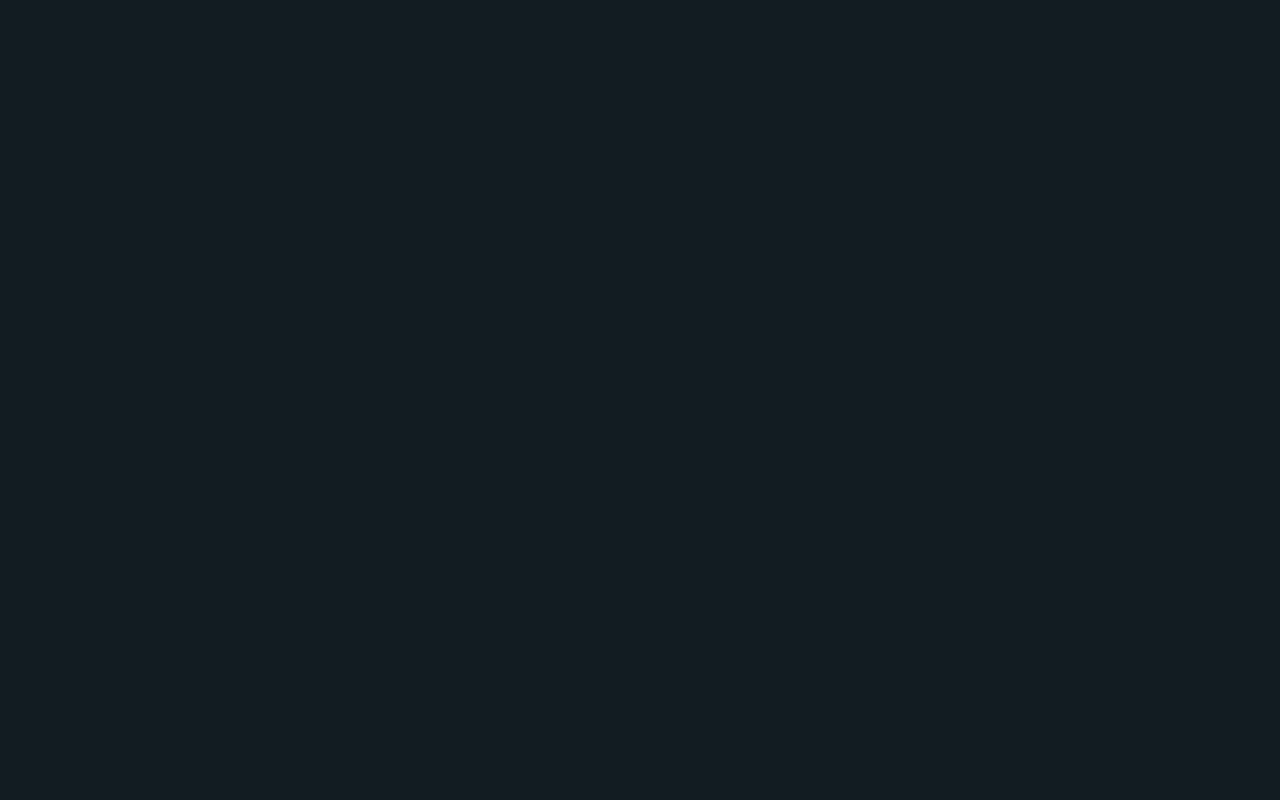
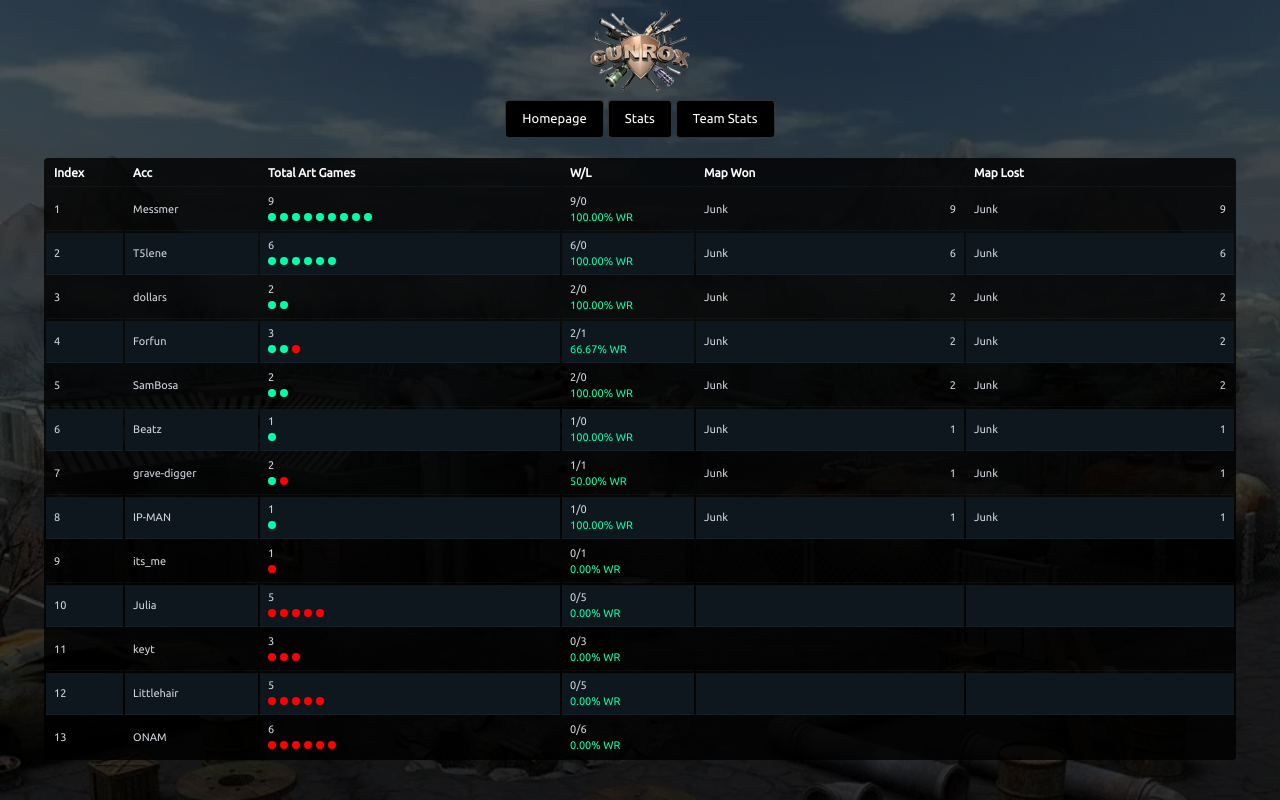
Before and after one commit to JieJ23/gunroxarts, a React (Vite) app: page /TeamStats in a window 1280 px wide. Before the commit this address had no page. Built offline with nearby package versions, Linux system fonts and the light colour scheme.

Commit message:
Added Stats for Team/Outpost

```diff
--- a/src/App.jsx
+++ b/src/App.jsx
@@ -17,6 +17,9 @@ export default function App() {
         <Link to={`/Stats`}>
           <div className="p-2 border border-white/20 rounded text-white bg-black px-4">Stats</div>
         </Link>
+        <Link to={`/TeamStats`}>
+          <div className="p-2 border border-white/20 rounded text-white bg-black px-4">Team Stats</div>
+        </Link>
       </div>
       {/* Solo */}
       <div className="divider divider-neutral font-[Jersey] text-[24px] text-white my-5">1v1 Battles</div>
--- a/src/Data/Outpost.jsx
+++ b/src/Data/Outpost.jsx
@@ -11,7 +11,7 @@ export const teambattles = [
   {
     time: "1/16/2026",
     map: "Junk",
-    p1: "ONAM,LittleHair,keyt",
+    p1: "ONAM,Littlehair,keyt",
     p2: "SamBosa,Messmer,dollars",
     win: "SamBosa,Messmer,dollars",
     link: "https://www.youtube.com/watch?v=OEKl7o14EE0",
--- a/src/Page/Stats.jsx
+++ b/src/Page/Stats.jsx
@@ -49,6 +49,9 @@ export default function Stats() {
         </Link>
         <Link to={`/Stats`}>
           <div className="p-2 border border-white/20 rounded text-white bg-black px-4">Stats</div>
+        </Link>
+        <Link to={`/TeamStats`}>
+          <div className="p-2 border border-white/20 rounded text-white bg-black px-4">Team Stats</div>
         </Link>
       </div>
       <div className="w-full max-w-300 mx-auto p-1">
--- /dev/null
+++ b/src/Page/TeamStats.jsx
@@ -0,0 +1,131 @@
+import Background from "../Components/Background";
+import { Link } from "react-router-dom";
+import { teambattles } from "../Data/Outpost"
+
+const allTeamPlayer = [... new Set(
+    teambattles.flatMap(obj => obj.p1.split(",") || obj.p2.split(","))
+)].sort((a, b) =>
+    a.localeCompare(b, undefined, { sensitivity: "base" }),
+);
+
+export default function TeamStats() {
+
+    const codex = [];
+    for (let i = 0; i < allTeamPlayer.length; i++) {
+        const playerArray = teambattles
+            .filter((obj) => obj.p1.split(",").includes(allTeamPlayer[i]) || obj.p2.split(",").includes(allTeamPlayer[i]))
+            .sort((a, b) => new Date(b.time) - new Date(a.time));
+        const gamesWon = playerArray.filter((obj) => obj.win.split(",").includes(allTeamPlayer[i]))
+        const gamesLost = playerArray.filter((obj) => obj.win.split(",").includes(allTeamPlayer[i]))
+        const wonMaps = Object.entries(
+            gamesWon.reduce((acc, ite) => {
+                const mapPlayed = ite.map;
+                acc[mapPlayed] = (acc[mapPlayed] || 0) + 1;
+                return acc;
+            }, {}),
+        );
+        const lostMaps = Object.entries(
+            gamesLost.reduce((acc, ite) => {
+                const mapPlayed = ite.map;
+                acc[mapPlayed] = (acc[mapPlayed] || 0) + 1;
+                return acc;
+            }, {}),
+        );
+        codex.push({
+            pn: allTeamPlayer[i],
+            gamesArr: playerArray,
+            winsArr: gamesWon,
+            mapObject: wonMaps,
+            mapObjectLost: lostMaps,
+        });
+    }
+
+    const orderCodex = codex.sort((a, b) => b.winsArr.length - a.winsArr.length);
+
+    return (
+        <div className="font-[Ubuntu] text-[12px] md:text-[13px] text-gray-300">
+            <Background />
+            <img src="gunrox_icon.png" alt="GUNROX ICON" className="mx-auto w-25" draggable={false} />
+            <div className="text-center flex justify-center gap-1">
+                <Link to={`/`}>
+                    <div className="p-2 border border-white/20 rounded text-white bg-black px-4">Homepage</div>
+                </Link>
+                <Link to={`/Stats`}>
+                    <div className="p-2 border border-white/20 rounded text-white bg-black px-4">Stats</div>
+                </Link>
+                <Link to={`/TeamStats`}>
+                    <div className="p-2 border border-white/20 rounded text-white bg-black px-4">Team Stats</div>
+                </Link>
+            </div>
+            <div className="w-full max-w-300 mx-auto p-1">
+                <div className="overflow-x-scroll my-4">
+                    <table className="table table-xs table-zebra bg-black/80 rounded-sm border-separate border-spacing-0.5 ">
+                        {/* head */}
+                        <thead>
+                            <tr className="font-[Ubuntu] text-[12px] text-white">
+                                <th>Index</th>
+                                <th>Acc</th>
+                                <th className="w-75 min-w-60">Total Art Games</th>
+                                <th>W/L</th>
+                                <th className="min-w-40">Map Won</th>
+                                <th className="min-w-40">Map Lost</th>
+                            </tr>
+                        </thead>
+                        <tbody>
+                            {orderCodex.map((obj, index) => (
+                                <tr>
+                                    <td>{index + 1}</td>
+                                    <td>{obj.pn}</td>
+                                    <td>
+                                        <div>{obj.gamesArr.length}</div>
+                                        <div className="flex flex-wrap gap-1 py-1">
+                                            {obj.gamesArr.map((obj2, index2) => (
+                                                <div className="tooltip">
+                                                    <div className="tooltip-content rounded-none bg-white">
+                                                        <div className="text-black text-[11px]">
+                                                            <div>
+                                                                {obj2.p1} vs {obj2.p2}
+                                                            </div>
+                                                            <div>
+                                                                {obj2.map} @ {obj2.time}
+                                                            </div>
+                                                        </div>
+                                                    </div>
+                                                    <div className={`size-2 rounded-full ${obj2.win.split(",").includes(obj.pn) ? `bg-[#00ffaa]` : `bg-[red]`}`} />
+                                                </div>
+                                            ))}
+                                        </div>
+                                    </td>
+                                    <td>
+                                        <div>
+                                            {obj.winsArr.length}/{obj.gamesArr.length - obj.winsArr.length}
+                                        </div>
+                                        <div className="text-[#00ffaa] whitespace-nowrap">
+                                            {((obj.winsArr.length / obj.gamesArr.length) * 100).toFixed(2)}% WR
+                                        </div>
+                                    </td>
+                                    <td>
+                                        {obj.mapObject.map((arr) => (
+                                            <div className="flex justify-between">
+                                                <div>{arr[0]}</div>
+                                                <div>{arr[1]}</div>
+                                            </div>
+                                        ))}
+                                    </td>
+                                    <td>
+                                        {obj.mapObjectLost.map((arr) => (
+                                            <div className="flex justify-between">
+                                                <div>{arr[0]}</div>
+                                                <div>{arr[1]}</div>
+                                            </div>
+                                        ))}
+                                    </td>
+                                </tr>
+                            ))}
+                        </tbody>
+                    </table>
+                </div>
+            </div>
+        </div>
+    );
+}
--- a/src/main.jsx
+++ b/src/main.jsx
@@ -6,6 +6,7 @@ import { BrowserRouter as Router, Routes, Route } from "react-router-dom";
 
 import App from "./App.jsx";
 import Stats from "./Page/Stats.jsx";
+import TeamStats from "./Page/TeamStats.jsx";
 
 createRoot(document.getElementById("root")).render(
   <StrictMode>
@@ -13,6 +14,7 @@ createRoot(document.getElementById("root")).render(
       <Routes>
         <Route path="/" element={<App />} />
         <Route path="/Stats" element={<Stats />} />
+        <Route path="/TeamStats" element={<TeamStats />} />
       </Routes>
     </Router>
   </StrictMode>,
```
